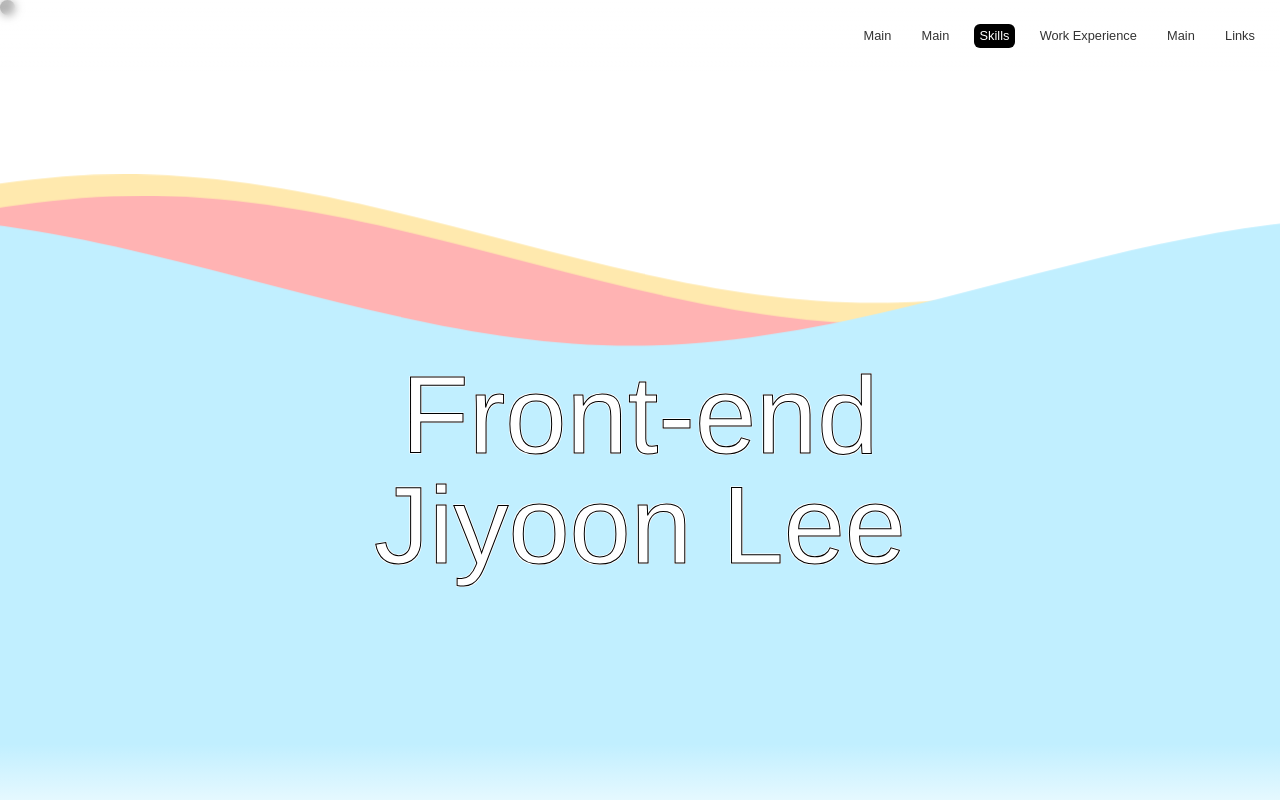
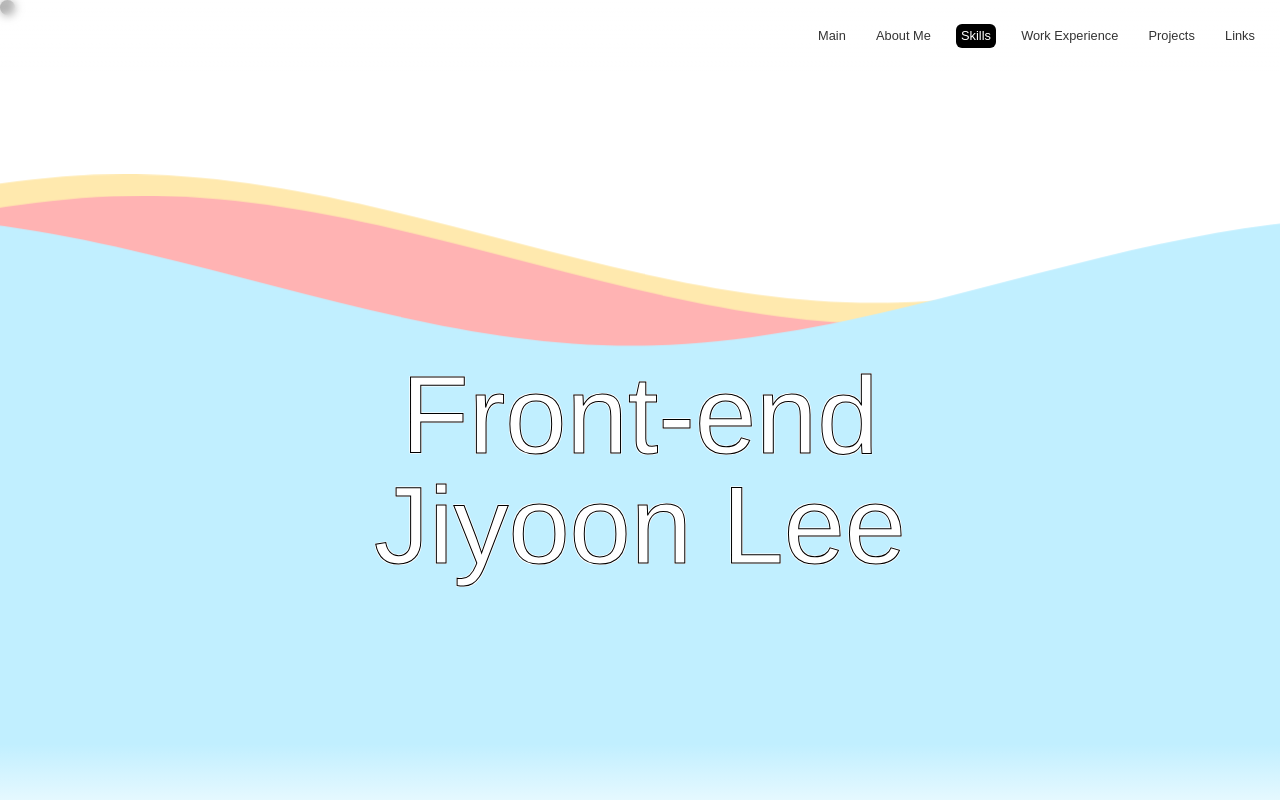
Before and after one commit to lizhilunDev/react-profile, a React (Create React App) app: page / in a window 1280 px wide. Shown: the top 800 px of the page. Built offline with nearby package versions, Linux system fonts and the light colour scheme; a web font is replaced by a local one.

Commit message:
메뉴 오탈자 수정

```diff
--- a/src/components/Gnb.js
+++ b/src/components/Gnb.js
@@ -64,7 +64,7 @@ const Gnb = () => {
             onClick={(e) => handleNavigation(e, 'about')}
             className={activeMenu === 'about' ? 'active' : ''}
           >
-            Main
+            About Me
           </a>
         </li>
         <li>
@@ -91,7 +91,7 @@ const Gnb = () => {
             onClick={(e) => handleNavigation(e, 'projects')}
             className={activeMenu === 'projects' ? 'active' : ''}
           >
-            Main
+            Projects
           </a>
         </li>
         <li>
```
